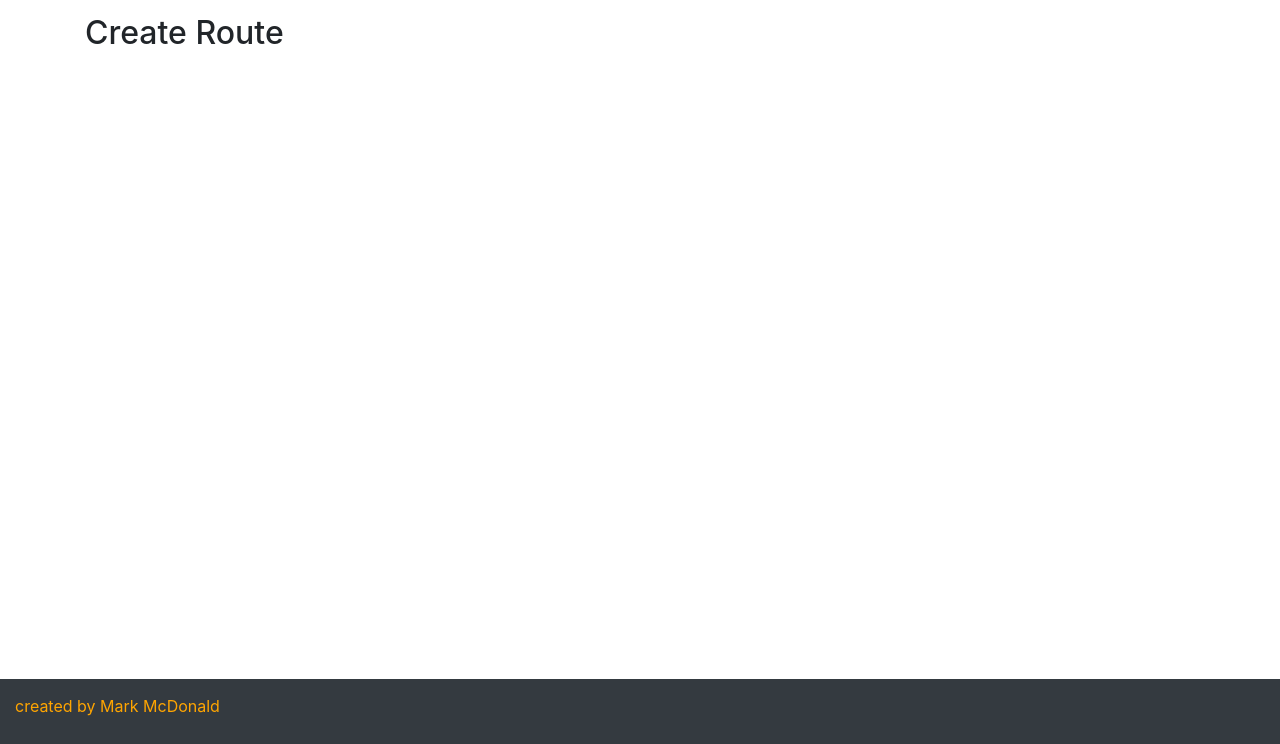
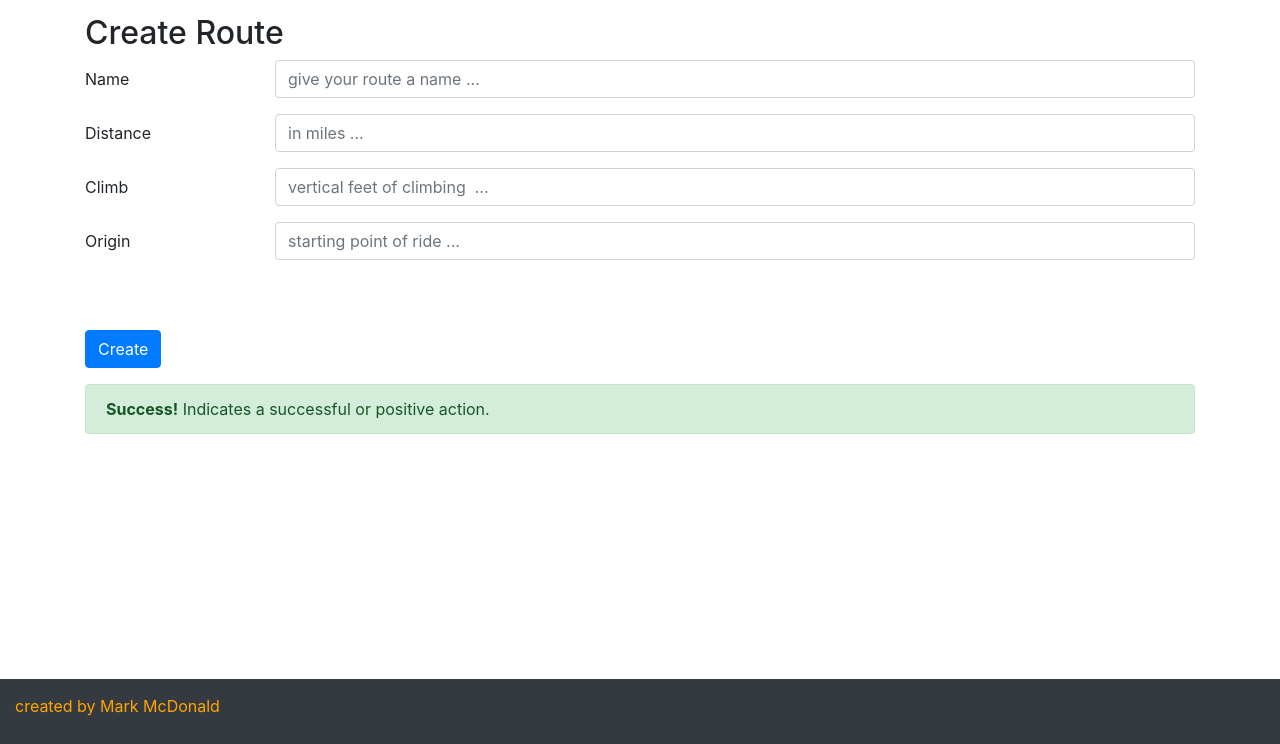
Before and after one commit to mcdomx/project4, a Django app: page /create_route/ in a window 1280 px wide. Shown: the part 56-800 px from the top of the page. Run offline with Django 3.2, Linux system fonts and the light colour scheme; some libraries are stand-ins or nearby versions.

Commit message:
working on route creation validation process

```diff
--- a/rideapps/groupride/models.py
+++ b/rideapps/groupride/models.py
@@ -36,7 +36,8 @@ class Review(models.Model):
 class Route(models.Model):
     created_by = models.ForeignKey(User, on_delete = models.SET_NULL, blank = True, null = True, related_name = "created_routes")
     created_on = models.DateTimeField(auto_now_add = True, editable = False, blank = False)
-    miles = models.DecimalField(max_digits = 4, decimal_places = 1, blank = True, null = True)
+    route_name = models.CharField(max_length = 256, blank = True, null = True)
+    miles = models.DecimalField(max_digits = 6, decimal_places = 1, blank = True, null = True)
     vertical_feet = models.IntegerField(blank = True, null = True)
     origin = models.CharField(max_length = 64, blank = True, null = True)
     reviews = models.ManyToManyField(Review, blank = True)
@@ -47,6 +48,7 @@ class Route(models.Model):
 class Ride(models.Model):
     created_by = models.ForeignKey(User, on_delete = models.SET_NULL, blank = True, null = True, related_name = "created_rides")
     created_on = models.DateTimeField(auto_now_add = True, editable = False, blank = False)
+    ride_name = models.CharField(max_length = 256, blank = True, null = True)
     ride_date = models.DateTimeField(editable = True, blank = False, null = False)
     private = models.BooleanField(default = False)
     route = models.ForeignKey(Route, on_delete = models.SET_NULL, blank = True, null = True, related_name = "rides")
--- /dev/null
+++ b/rideapps/groupride/static/groupride/createroute.js
@@ -0,0 +1,38 @@
+// ########################  begin DOMContentLoaded ########################
+document.addEventListener('DOMContentLoaded', () => {
+  // wait till page loads before setting up javascript elements
+  document.getElementById('btn_create_route').onclick = create_route;
+
+});
+// ########################  end DOMContentLoaded ########################
+
+
+// send current cart to server
+function create_route() {
+
+  console.log("running create_route function")
+  const create_route = new XMLHttpRequest();
+  create_route.open('POST', '/create_new_route');
+  create_route.setRequestHeader("X-CSRFToken", CSRF_TOKEN);
+
+  create_route.onload = () => {
+    const message = JSON .parse(create_route.responseText)
+    console.log(message)
+    if (message.success == true) {
+      alert(`Route created: ${message.route_id}: ${message.route_name}`)
+    }
+
+  } //end onload
+
+  // Add data to send with request
+  const data = new FormData();
+
+  data.append('route_name', document.getElementById('route_name').value);
+  data.append('miles', document.getElementById('miles').value);
+  data.append('vertical_feet', document.getElementById('vertical_feet').value);
+  data.append('origin', document.getElementById('origin').value);
+
+  create_route.send(data); // Send request
+  return false; // avoid sending the form
+
+} // end place_order
--- a/rideapps/groupride/templates/groupride/create_route.html
+++ b/rideapps/groupride/templates/groupride/create_route.html
@@ -6,5 +6,68 @@
   <div class="container">
     <h2>Create Route</h2>
 
-  </div>
+    <form>
+      <div class="form-group row">
+        <label for="route_name" class="col-sm-2 col-form-label">Name</label>
+        <div class="col-sm-10">
+          <input type="text" class="form-control" id="route_name" placeholder="give your route a name ...">
+        </div>
+      </div>
+
+      <!-- <div class="form-group row">
+        <label for="ride_date" class="col-sm-2 col-form-label">Date</label>
+        <div class="col-sm-10">
+          <input type="date" class="form-control" id="ride_date" placeholder="date of ride ...">
+        </div>
+      </div>
+
+      <div class="form-group row">
+        <label for="start_time" class="col-sm-2 col-form-label">Time</label>
+        <div class="col-sm-10">
+          <input type="time" class="form-control" id="start_time" placeholder="start time ...">
+        </div>
+      </div> -->
+
+      <div class="form-group row">
+        <label for="miles" class="col-sm-2 col-form-label">Distance</label>
+        <div class="col-sm-10">
+          <input type="number" class="form-control" id="miles" min="0" step="0.1" placeholder="in miles ...">
+        </div>
+      </div>
+
+      <div class="form-group row">
+        <label for="vertical_feet" class="col-sm-2 col-form-label">Climb</label>
+        <div class="col-sm-10">
+          <input type="number" class="form-control" id="vertical_feet" min="0" placeholder="vertical feet of climbing  ...">
+        </div>
+      </div>
+
+      <div class="form-group row">
+        <label for="origin" class="col-sm-2 col-form-label">Origin</label>
+        <div class="col-sm-10">
+          <input type="text" class="form-control" id="origin" placeholder="starting point of ride ...">
+        </div>
+      </div>
+
+      <div class="form-group row">
+        <label class="custom-file-label" for="gpxFile">upload a GPX file ... </label>
+        <div class="custom-file col-sm-10">
+          <input type="file" class="custom-file-input" id="gpxFile">
+        </div>
+      </div>
+
+      <div class="form-group row">
+        <div class="col-sm-10">
+          <button id="btn_create_route" type="button" class="btn btn-primary">Create</button>
+        </div>
+      </div>
+    </form>
+
+    <div id="create_route_message" class="alert alert-success">
+      <strong>Success!</strong> Indicates a successful or positive action.
+    </div>
+
+  </div> <!-- end page container -->
+
+    <script src="../static/groupride/createroute.js"></script>
 {% endblock %}
--- a/rideapps/groupride/urls.py
+++ b/rideapps/groupride/urls.py
@@ -4,6 +4,7 @@ from . import views
 urlpatterns = [
     path("", views.index, name="index"),
     path("create_ride/", views.create_ride, name="create_ride"),
+    path("create_new_route", views.create_new_route, name="create_new_route"),
     path("create_route/", views.create_route, name="create_route"),
     path("ride/<int:ride_id>", views.ride, name="ride"),
     path("route/<int:route_id>", views.route, name="route"),
--- a/rideapps/groupride/views.py
+++ b/rideapps/groupride/views.py
@@ -7,7 +7,8 @@ from django.views import generic
 from django import forms
 from django.contrib.auth.models import User
 from .models import Comment, Review, Route, Ride
-import json
+from django.core.exceptions import MultipleObjectsReturned
+import json, datetime
 
 def index(request):
     context = {}
@@ -49,6 +50,48 @@ def routes(request):
     return render(request, "groupride/routes.html", context)
 
 
+def create_new_route(request):
+
+    route_name = request.POST.get("route_name")
+    miles = request.POST.get("miles")
+    vertical_feet = request.POST.get("vertical_feet")
+    origin = request.POST.get("origin")
+
+    new_route = Route()
+    new_route.created_by = request.user
+    new_route.created_on = datetime.datetime.now()
+
+    try:
+        Route.objects.get(route_name = route_name)
+
+    except MultipleObjectsReturned as e:
+        context = {
+            'success': False,
+            'error': f"A rounte with the name '{route_name}' already exists"
+        }
+        return JsonResponse(context)
+    else:
+        new_route.route_name = route_name
+
+    new_route.miles = float(miles)
+    new_route.vertical_feet = int(vertical_feet)
+    new_route.origin = origin
+    new_route.save()
+
+    print(new_route)
+
+    context = {
+        'success': True,
+        'route_id': new_route.id,
+        'route_name': new_route.route_name
+    }
+
+    print(context)
+
+    return JsonResponse(context)
+
+
+
 
 # START User registration form
 class RegistrationForm(UserCreationForm):
@@ -65,3 +108,9 @@ class Register(generic.CreateView):
     success_url = reverse_lazy('login')
     template_name = 'registration/register.html'
 # END User Registration Form
+
+# Exception Classes
+# class RouteNameExists(Exception):
+#     pass
+
+# end Exception Classes
```
Also changed, not shown: rideapps/db.sqlite3, rideapps/groupride/migrations/0006_ride_ride_name.py (added), rideapps/groupride/migrations/0007_route_route_name.py (added).
